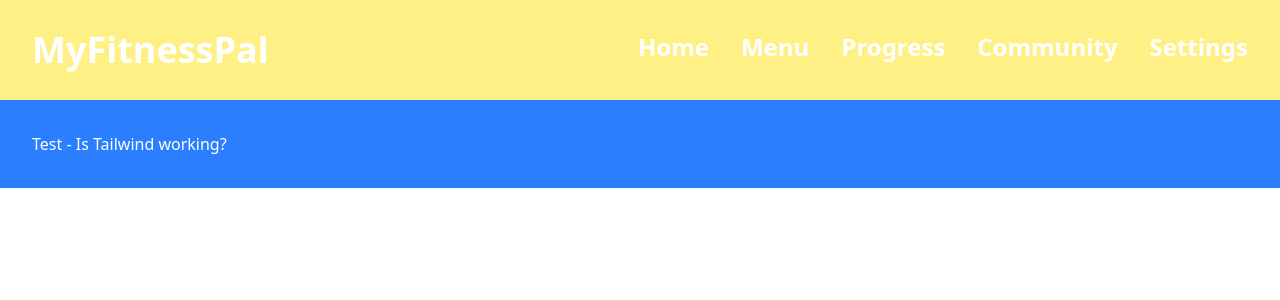
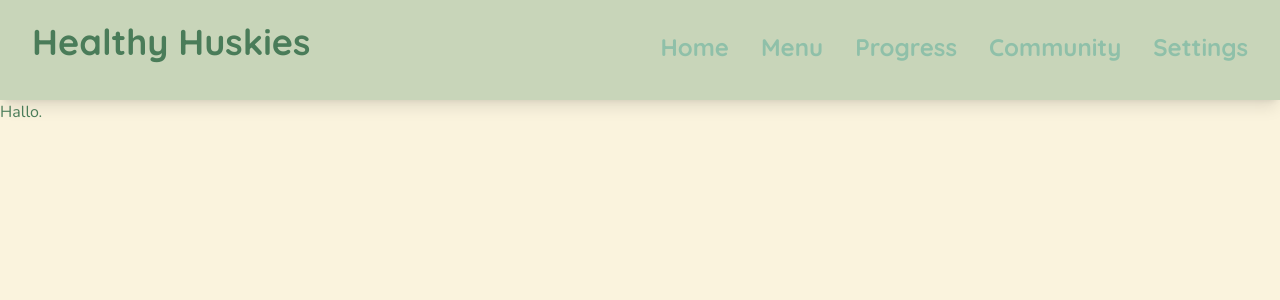
Before and after one commit to Oasis-NEU/f25-group-11, a React (Vite) app in the folder project-series/: page /settings in a window 1280 px wide. Shown: the top 300 px of the page. Built offline with nearby package versions, Linux system fonts and the light colour scheme.

Commit message:
added a global theme (colors & fonts)

```diff
--- a/project-series/index.html
+++ b/project-series/index.html
@@ -1,10 +1,14 @@
 <!doctype html>
 <html lang="en">
 <head>
-    <meta charset="UTF-8" />
-    <link rel="icon" type="image/svg+xml" href="/vite.svg" />
-    <meta name="viewport" content="width=device-width, initial-scale=1.0" />
-    <title>project-series</title>
+    <meta charset="UTF-8"/>
+    <link rel="icon" type="image/svg+xml" href="/vite.svg"/>
+    <meta name="viewport" content="width=device-width, initial-scale=1.0"/>
+
+    <link rel="preconnect" href="https://fonts.googleapis.com">
+    <link rel="preconnect" href="https://fonts.gstatic.com" crossorigin>
+    <link href="https://fonts.googleapis.com/css2?family=Quicksand:wght@500;600;700&family=Nunito:wght@400;500;600;700&display=swap" rel="stylesheet">
+    <title>Healthy Huskies</title>
 </head>
 <body>
 <div id="root"></div>
--- a/project-series/package.json
+++ b/project-series/package.json
@@ -13,8 +13,7 @@
     "lucide-react": "^0.545.0",
     "react": "^19.1.1",
     "react-dom": "^19.1.1",
-    "react-router-dom": "^7.9.4",
-    "tailwindcss": "^4.1.14"
+    "react-router-dom": "^7.9.4"
   },
   "devDependencies": {
     "@eslint/js": "^9.36.0",
@@ -22,10 +21,13 @@
     "@types/react": "^19.1.13",
     "@types/react-dom": "^19.1.9",
     "@vitejs/plugin-react": "^5.0.3",
+    "autoprefixer": "^10.4.21",
     "eslint": "^9.36.0",
     "eslint-plugin-react-hooks": "^5.2.0",
     "eslint-plugin-react-refresh": "^0.4.20",
     "globals": "^16.4.0",
+    "postcss": "^8.5.6",
+    "tailwindcss": "^4.1.14",
     "vite": "^7.1.10"
   }
 }
--- a/project-series/src/components/navbar.jsx
+++ b/project-series/src/components/navbar.jsx
@@ -10,27 +10,27 @@ export default function Navbar() {
     }
 
     return (
-        <nav className="bg-yellow-200 text-white shadow-lg w-full">
+        <nav className="bg-tea text-green shadow-lg">
             <div className="max-w-8xl mx-auto px-4 sm:px-6 lg:px-8">
                 <div className="flex justify-between items-center h-25">
                     {/*Logo*/}
                     <div className="flex-shrink-0" >
-                        <h1 className="text-4xl font-bold cursor-default">MyFitnessPal</h1>
+                        <h1 className="text-4xl font-display font-bold cursor-default">Healthy Huskies</h1>
                     </div>
                     <div className="hidden lg:flex space-x-8 items-center ml-auto">
-                        <Link to='/' className="text-2xl font-bold hover:text-blue-300 border-b-2 border-transparent hover:border-blue-300 transition-all duration-300 ease-in-out pb-1">
+                        <Link to='/' className="text-2xl font-display font-bold hover:text-blue border-b-2 border-transparent hover:border-blue transition-all duration-300 ease-in-out pb-1">
                             Home
                         </Link>
-                        <Link to='/menu' className="text-2xl font-bold hover:text-blue-300 border-b-2 border-transparent hover:border-blue-300 transition-all duration-300 ease-in-out pb-1">
+                        <Link to='/menu' className="text-2xl font-display font-bold hover:text-blue border-b-2 border-transparent hover:border-blue transition-all duration-300 ease-in-out pb-1">
                             Menu
                         </Link>
-                        <Link to='/progress' className="text-2xl font-bold hover:text-blue-300 border-b-2 border-transparent hover:border-blue-300 transition-all duration-300 ease-in-out pb-1">
+                        <Link to='/progress' className="text-2xl font-display font-bold hover:text-blue border-b-2 border-transparent hover:border-blue transition-all duration-300 ease-in-out pb-1">
                             Progress
                         </Link>
-                        <Link to='/community' className="text-2xl font-bold hover:text-blue-300 border-b-2 border-transparent hover:border-blue-300 transition-all duration-300 ease-in-out pb-1">
+                        <Link to='/community' className="text-2xl font-display font-bold hover:text-blue border-b-2 border-transparent hover:border-blue transition-all duration-300 ease-in-out pb-1">
                             Community
                         </Link>
-                        <Link to='/settings' className="text-2xl font-bold hover:text-blue-300 border-b-2 border-transparent hover:border-blue-300 transition-all duration-300 ease-in-out pb-1">
+                        <Link to='/settings' className="text-2xl font-display font-bold hover:text-blue border-b-2 border-transparent hover:border-blue transition-all duration-300 ease-in-out pb-1">
                             Settings
                         </Link>
                     </div>
@@ -60,20 +60,20 @@ export default function Navbar() {
                     </div>
                 </div>
                 <div className={`lg:hidden overflow-hidden transition-all duration-300 ease-in-out ${isOpen ? 'max-h-96 opacity-100' : 'max-h-0 opacity-0'}`}>
-                    <div className="px-2 py-2 bg-yellow-200">
-                        <Link to='/' onClick={toggleMenu} className="block text-xl font-bold hover:text-blue-300 border-b-2 border-transparent hover:border-blue-300 transition-all duration-300 ease-in-out pb-1">
+                    <div className="px-2 py-2 bg-tea">
+                        <Link to='/' onClick={toggleMenu} className="block text-xl font-display font-bold hover:text-blue border-b-2 border-transparent hover:border-blue transition-all duration-300 ease-in-out pb-1">
                             Home
                         </Link>
-                        <Link to='/menu' onClick={toggleMenu} className="block text-xl font-bold hover:text-blue-300 border-b-2 border-transparent hover:border-blue-300 transition-all duration-300 ease-in-out pb-1">
+                        <Link to='/menu' onClick={toggleMenu} className="block text-xl font-display font-bold hover:text-blue border-b-2 border-transparent hover:border-blue transition-all duration-300 ease-in-out pb-1">
                             Menu
                         </Link>
-                        <Link to='/progress' onClick={toggleMenu} className="block text-xl font-bold hover:text-blue-300 border-b-2 border-transparent hover:border-blue-300 transition-all duration-300 ease-in-out pb-1">
+                        <Link to='/progress' onClick={toggleMenu} className="block text-xl font-display font-bold hover:text-blue border-b-2 border-transparent hover:border-blue transition-all duration-300 ease-in-out pb-1">
                             Progress
                         </Link>
-                        <Link to='/community' onClick={toggleMenu}  className="block text-xl font-bold hover:text-blue-300 border-b-2 border-transparent hover:border-blue-300 transition-all duration-300 ease-in-out pb-1">
+                        <Link to='/community' onClick={toggleMenu}  className="block text-xl font-display font-bold hover:text-blue border-b-2 border-transparent hover:border-blue transition-all duration-300 ease-in-out pb-1">
                             Community
                         </Link>
-                        <Link to='/settings' onClick={toggleMenu} className="block text-xl font-bold hover:text-blue-300 border-b-2 border-transparent hover:border-blue-300 transition-all duration-300 ease-in-out pb-1">
+                        <Link to='/settings' onClick={toggleMenu} className="block text-xl font-display font-bold hover:text-blue border-b-2 border-transparent hover:border-blue transition-all duration-300 ease-in-out pb-1">
                             Settings
                         </Link>
                     </div>
--- a/project-series/src/index.css
+++ b/project-series/src/index.css
@@ -1 +1,49 @@
 @import "tailwindcss";
+
+@theme {
+    --color-egg: #FAF3DD;
+    --color-tea: #C8D5B9;
+    --color-blue: #8FC0A9;
+    --color-teal: #68B0AB;
+    --color-green: #4A7C59;
+    --font-display: 'Quicksand', sans-serif;
+    --font-sans: 'Nunito', sans-serif;
+}
+
+@layer base {
+    body {
+        @apply font-sans text-base text-green bg-egg;
+    }
+
+    h1, h2, h3, h4, h5, h6 {
+        @apply font-display;
+    }
+
+    h1 {
+        @apply text-4xl font-bold text-green mb-4;
+    }
+
+    h2 {
+        @apply text-3xl font-semibold text-green mb-3;
+    }
+
+    h3 {
+        @apply text-2xl font-semibold text-teal mb-2;
+    }
+
+    h4 {
+        @apply text-xl font-medium text-teal mb-2;
+    }
+
+    p {
+        @apply text-base leading-relaxed;
+    }
+
+    a {
+        @apply text-blue hover:text-teal transition-colors;
+    }
+
+    button {
+        @apply transition-all duration-300;
+    }
+}
--- a/project-series/src/pages/settings.jsx
+++ b/project-series/src/pages/settings.jsx
@@ -1,7 +1,7 @@
 export default function Settings() {
     return (
-        <div className="bg-blue-500 text-white p-8">
-            Test - Is Tailwind working?
+        <div>
+            Hallo.
         </div>
     );
 }
```
Also changed, not shown: 1 other file (tests, documents, lock files or other folders). Lines whose indentation alone changed are shown as unchanged.
